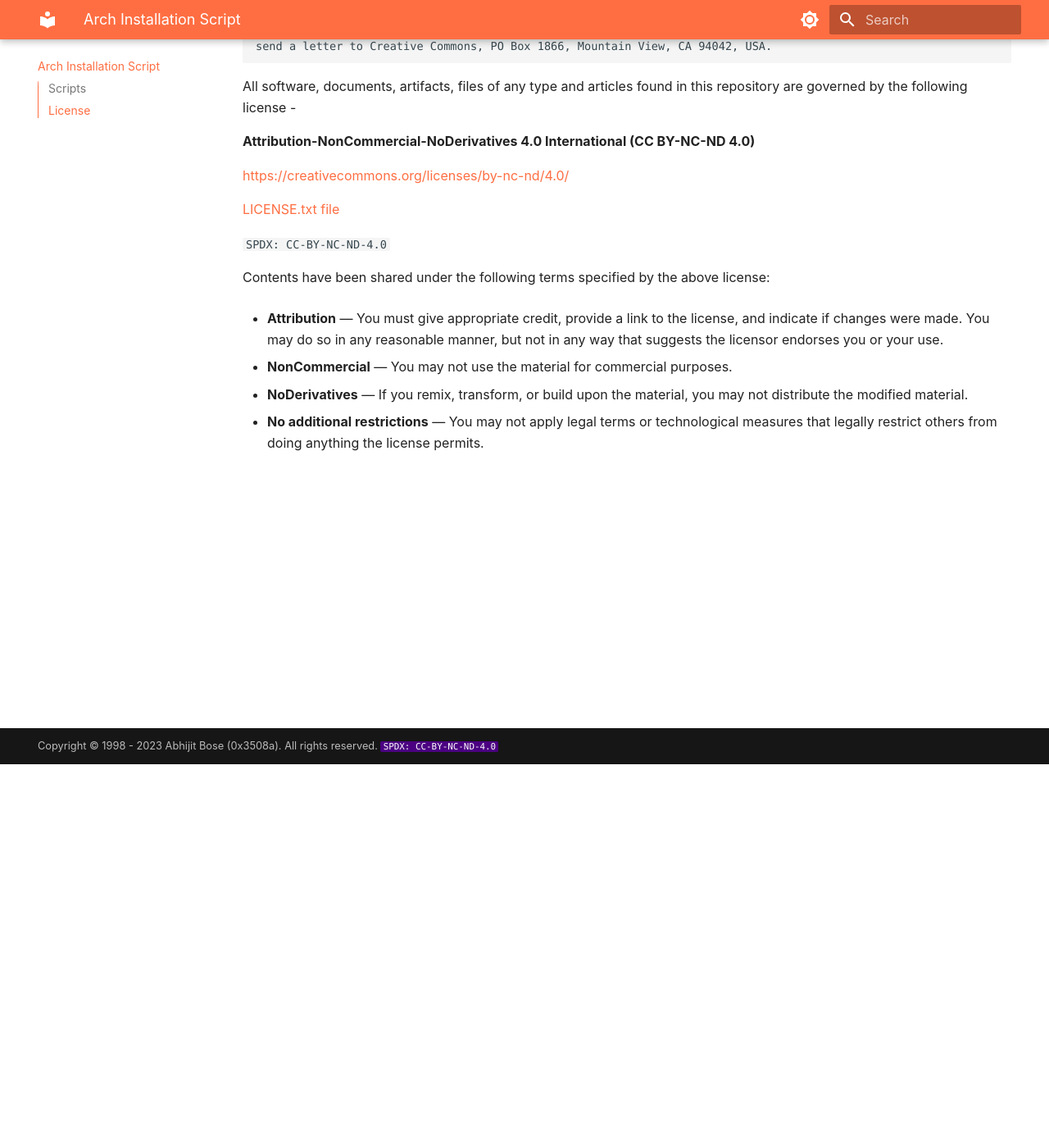
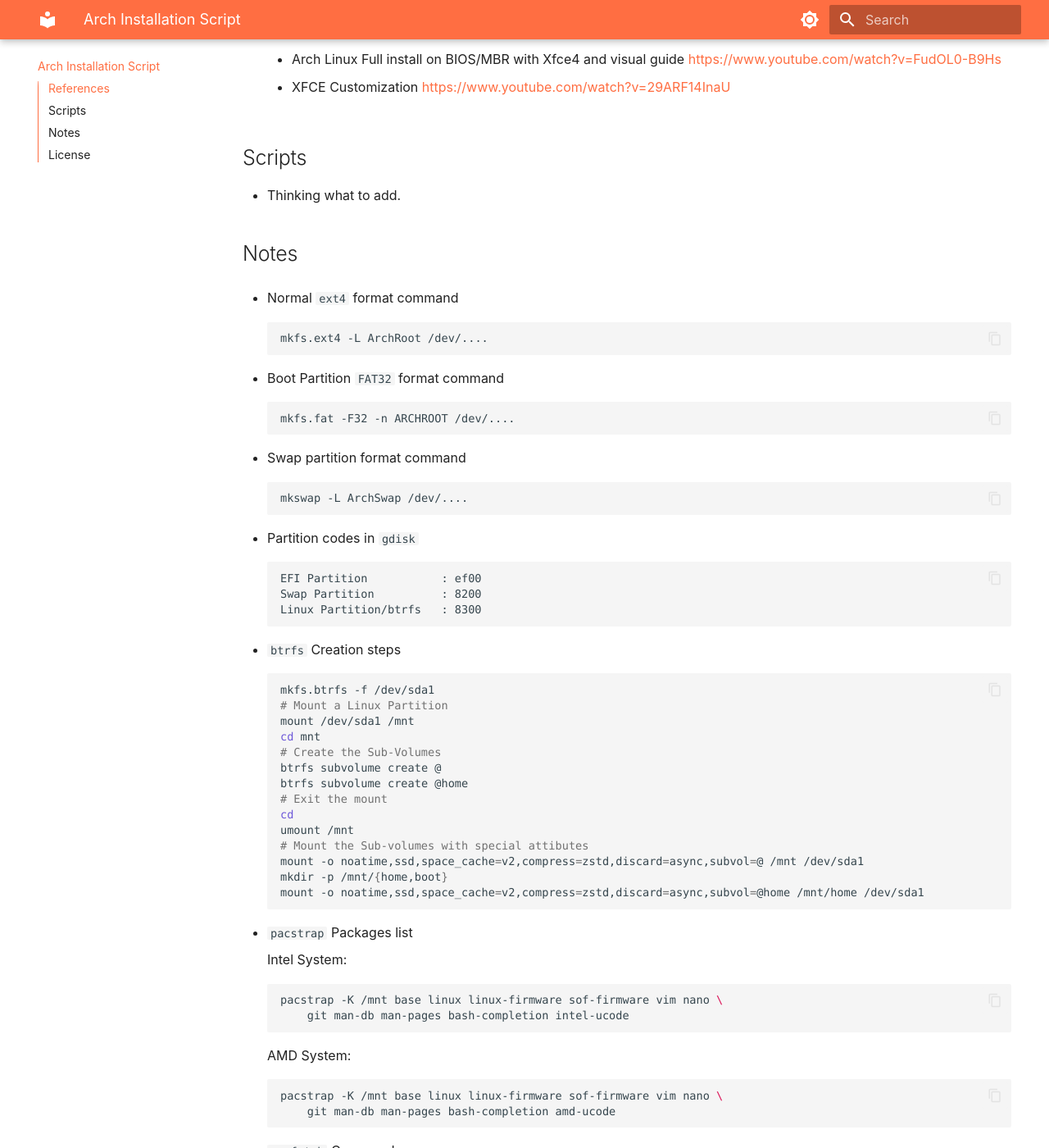
Before and after one commit to 0x3508A/arch-base, an MkDocs documentation site: the page built from docs/README.md, in a window 1280 px wide and 1400 px high, scrolled down 468 px. Shown: the whole window at 82% size. Built offline with MkDocs 1.6.1 and Material for MkDocs 9.7.7, drawn with Linux system fonts in a browser that asks for light colours; some of the changed text lies outside the part shown.

Commit message:
Adding steps

````diff
--- a/docs/README.md
+++ b/docs/README.md
@@ -2,9 +2,152 @@
 
 This is personal repository non-working Arch install scripts.
 
-### Scripts
+## References
+
+- Latest reference
+
+	Arch Linux Monthly Install: April 2022
+	<https://www.youtube.com/watch?v=HIXnT178TgI>
+
+- Ermanno Ferrari - [Arch Basic Install Public](https://gitlab.com/eflinux/arch-basic)
+
+- Resetting Arch Linux <https://www.youtube.com/watch?v=2vbrFZiq2Hc>
+
+- XFCE
+
+	- Arch Linux Full install on BIOS/MBR with Xfce4 and visual guide
+		<https://www.youtube.com/watch?v=FudOL0-B9Hs>
+
+	- XFCE Customization
+		<https://www.youtube.com/watch?v=29ARF14InaU>
+
+## Scripts
 
 - Thinking what to add.
+
+## Notes
+
+- Normal `ext4` format command
+
+	```sh
+	mkfs.ext4 -L ArchRoot /dev/....
+	```
+
+- Boot Partition `FAT32` format command
+
+	```sh
+	mkfs.fat -F32 -n ARCHROOT /dev/....
+	```
+
+- Swap partition format command
+
+	```sh
+	mkswap -L ArchSwap /dev/....
+	```
+
+- Partition codes in `gdisk`
+
+	```
+	EFI Partition 			: ef00
+	Swap Partition			: 8200
+	Linux Partition/btrfs 	: 8300
+	```
+
+- `btrfs` Creation steps
+
+	```sh
+	mkfs.btrfs -f /dev/sda1
+	# Mount a Linux Partition
+	mount /dev/sda1 /mnt
+	cd mnt
+	# Create the Sub-Volumes
+	btrfs subvolume create @
+	btrfs subvolume create @home
+	# Exit the mount
+	cd
+	umount /mnt
+	# Mount the Sub-volumes with special attibutes
+	mount -o noatime,ssd,space_cache=v2,compress=zstd,discard=async,subvol=@ /mnt /dev/sda1
+	mkdir -p /mnt/{home,boot}
+	mount -o noatime,ssd,space_cache=v2,compress=zstd,discard=async,subvol=@home /mnt/home /dev/sda1
+	```
+
+- `pacstrap` Packages list
+
+	Intel System:
+
+	```sh
+	pacstrap -K /mnt base linux linux-firmware sof-firmware vim nano \
+		git man-db man-pages bash-completion intel-ucode
+	```
+
+	AMD System:
+
+	```sh
+	pacstrap -K /mnt base linux linux-firmware sof-firmware vim nano \
+		git man-db man-pages bash-completion amd-ucode
+	```
+
+- `genfstab` Command
+
+	```sh
+	genfstab -U /mnt >> /mnt/etc/fstab
+	```
+
+- Reset Arch Linux
+
+	- Remove the Display Manger
+
+		For Gnome:
+
+		```sh
+		sudo systemctl disable gdm
+		```
+
+		For XFCE:
+
+		```sh
+		sudo systemctl disable lightdm
+		```
+
+		For KDE:
+
+		```sh
+		sudo systemctl disable sddm
+		```
+
+	- Mark all packages as **Dependencies**
+
+		```sh
+		sudo pacman -D --asdeps $(pacman -Qqe)
+		```
+
+	- Set only the `pacstrap` Packages as **Explicit**
+
+		For Intel System:
+
+		```sh
+		sudo pacman -D --asexplicit base linux linux-firmware \
+			sof-firmware vim nano git man-db man-pages \
+			bash-completion intel-ucode
+		```
+
+		For AMD System:
+
+		```sh
+		sudo pacman -D --asexplicit base linux linux-firmware \
+			sof-firmware vim nano git man-db man-pages \
+			bash-completion amd-ucode
+		```
+
+	- Remove all Dependencies
+
+		```sh
+		# Take into Root user as otherwise it would not work
+		su -
+		# Dangerous command
+		pacman -Qttdq | pacmans -Rns -
+		```
 
 ## License
 
````
